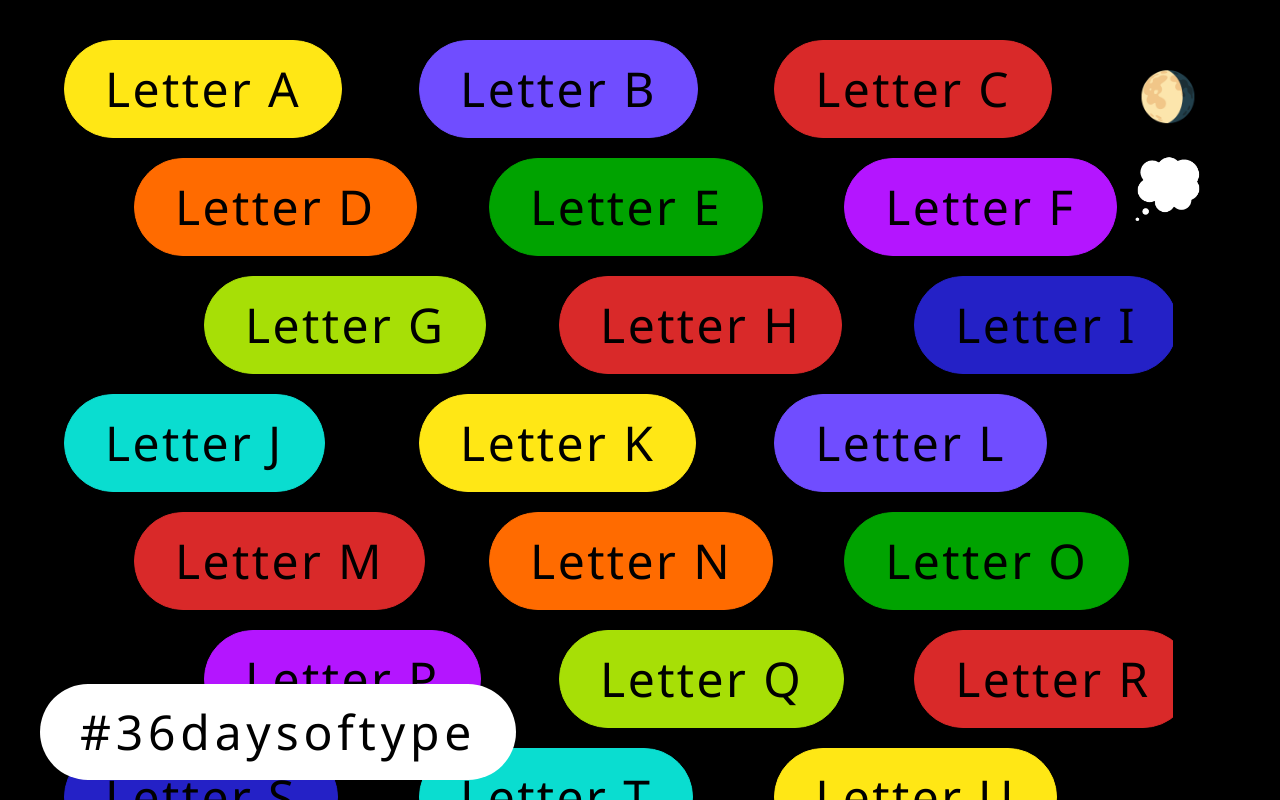
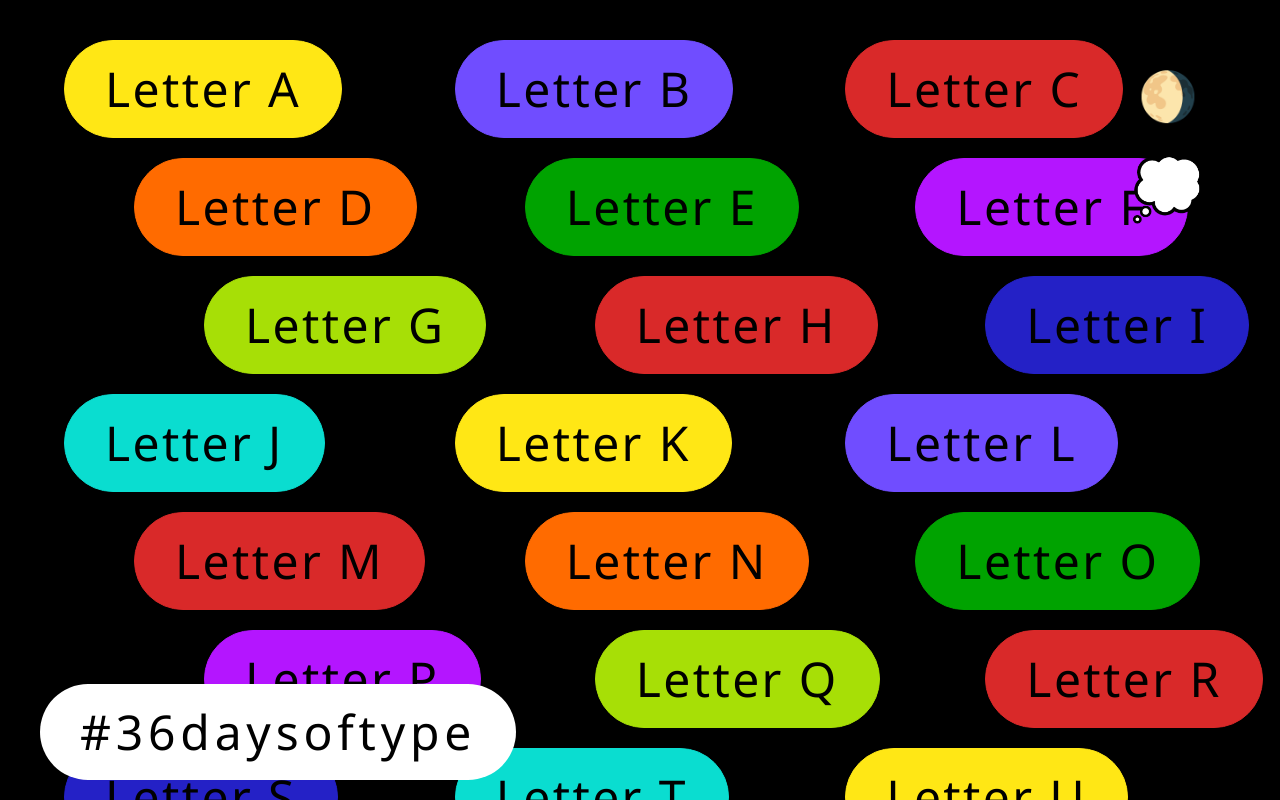
Before and after one commit to jexica-dev/36days_2022, a React (Create React App) app in the folder client/: page / in a window 1280 px wide. Built offline with nearby package versions, Linux system fonts and the light colour scheme.

Commit message:
small update

```diff
--- a/client/src/screens/Main/Main.jsx
+++ b/client/src/screens/Main/Main.jsx
@@ -15,10 +15,11 @@ export default function Main(props) {
     overflowStyle: "none",
     scrollbarWidth: "none",
     overscrollBehaviorX: "none",
+    maxWidth: "1300px",
   };
 
   let stylesGrid =
-    " gap-5 mx-15 py-10 px-16 pb-36 grid grid-cols-1 md:grid-cols-2 lg:grid-cols-3 h-screen w-11/12 overflow-scroll overscroll-x-none";
+    " gap-5 mx-15 py-10 px-16 pb-36 grid grid-cols-1 md:grid-cols-2 lg:grid-cols-3 h-screen overflow-scroll overscroll-x-none";
 
   for (let letter of alphabet) {
     let num = 0;
```
